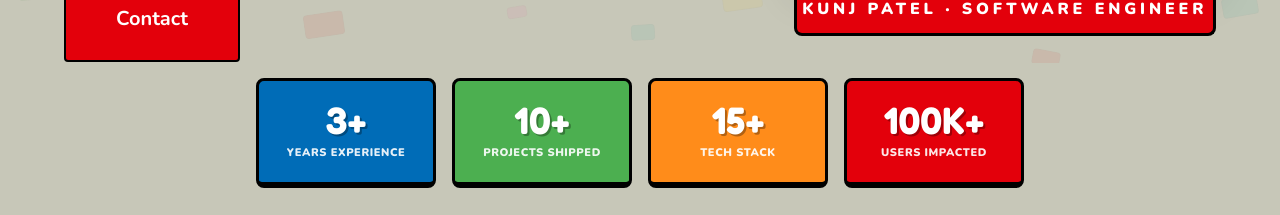
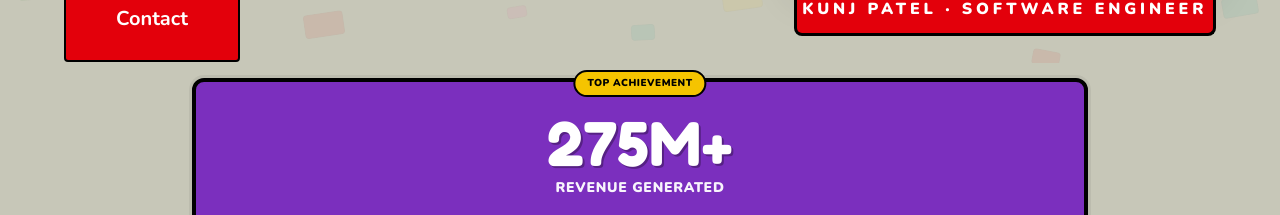
Before and after one commit to kunjp127/kunjp127.github.io, a React (Vite) app: page / in a window 1280 px wide. Shown: the part 737-952 px from the top of the page. Built offline with nearby package versions, Linux system fonts and the light colour scheme.

Commit message:
More emphasis on money for THON

```diff
--- a/src/components/Stats.tsx
+++ b/src/components/Stats.tsx
@@ -8,6 +8,13 @@ interface Stat {
   color: string;
 }
 
+const featuredStat: Stat = {
+  label: "Revenue Generated",
+  value: 275,
+  suffix: "M+",
+  color: "bg-lego-purple",
+};
+
 const stats: Stat[] = [
   { label: "Years Experience", value: 3, suffix: "+", color: "bg-lego-blue" },
   { label: "Projects Shipped", value: 10, suffix: "+", color: "bg-lego-green" },
@@ -15,7 +22,15 @@ const stats: Stat[] = [
   { label: "Users Impacted", value: 100, suffix: "K+", color: "bg-lego-red" },
 ];
 
-function Counter({ value, suffix }: { value: number; suffix: string }) {
+function Counter({
+  value,
+  suffix,
+  size = "text-2xl sm:text-4xl",
+}: {
+  value: number;
+  suffix: string;
+  size?: string;
+}) {
   const [count, setCount] = useState(0);
   const ref = useRef<HTMLSpanElement>(null);
   const inView = useInView(ref, { once: true });
@@ -34,16 +49,49 @@ function Counter({ value, suffix }: { value: number; suffix: string }) {
   }, [inView, value]);
 
   return (
-    <span ref={ref} className="font-fredoka text-2xl sm:text-4xl text-white [text-shadow:2px_2px_0_rgba(0,0,0,0.3)]">
-      {count}{suffix}
+    <span
+      ref={ref}
+      className={`font-fredoka ${size} text-white [text-shadow:2px_2px_0_rgba(0,0,0,0.3)]`}
+    >
+      {count}
+      {suffix}
     </span>
   );
 }
 
 export default function Stats() {
   return (
+    <div className="max-w-5xl mx-auto px-5 sm:px-10 lg:px-16 pb-12">
+      <p className="sr-only">
+        {featuredStat.label}: {featuredStat.value}
+        {featuredStat.suffix}. {stats.map((s) => `${s.label}: ${s.value}${s.suffix}.`).join(" ")}
+      </p>
+
       <motion.div
-      className="grid grid-cols-2 md:grid-cols-4 gap-3 sm:gap-4 max-w-4xl mx-auto px-5 sm:px-10 lg:px-16 pb-12"
+        initial={{ opacity: 0, scale: 0.85, y: 10 }}
+        whileInView={{ opacity: 1, scale: 1, y: 0 }}
+        viewport={{ once: true, amount: 0.5 }}
+        whileHover={{ scale: 1.03, y: -4 }}
+        transition={{ type: "spring", stiffness: 260, damping: 20 }}
+        className={`${featuredStat.color} relative border-[4px] border-black border-b-[8px] rounded-xl px-6 py-6 sm:py-8 text-center flex flex-col items-center gap-1 mb-4 sm:mb-6 shadow-[0_0_0_3px_rgba(0,0,0,0.05)]`}
+        // itemScope/itemProp gives structured semantics search engines & AI agents can parse
+        itemScope
+        itemType="https://schema.org/MonetaryAmount"
+      >
+        <span className="absolute -top-3 left-1/2 -translate-x-1/2 bg-lego-yellow text-black font-nunito font-black text-[9px] sm:text-[10px] uppercase tracking-wider px-3 py-1 rounded-full border-[2px] border-black">
+          Top Achievement
+        </span>
+        <Counter value={featuredStat.value} suffix={featuredStat.suffix} size="text-4xl sm:text-6xl" />
+        <span
+          className="font-nunito font-black text-[11px] sm:text-sm uppercase tracking-wider text-white/95"
+          itemProp="name"
+        >
+          {featuredStat.label}
+        </span>
+      </motion.div>
+
+      <motion.div
+        className="grid grid-cols-2 md:grid-cols-4 gap-3 sm:gap-4"
         initial="hidden"
         whileInView="show"
         viewport={{ once: true, amount: 0.3 }}
@@ -67,5 +115,6 @@ export default function Stats() {
           </motion.div>
         ))}
       </motion.div>
+    </div>
   );
 }
```
Lines whose indentation alone changed are shown as unchanged.
